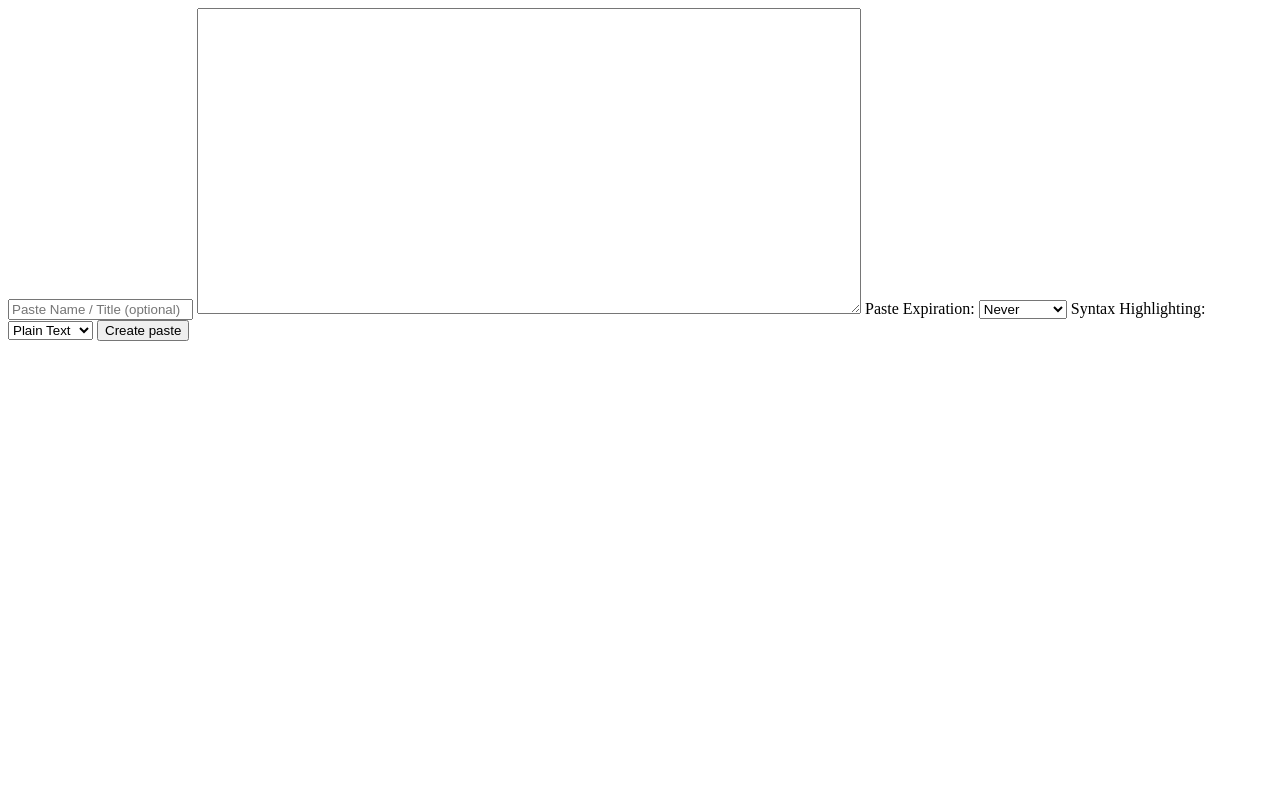
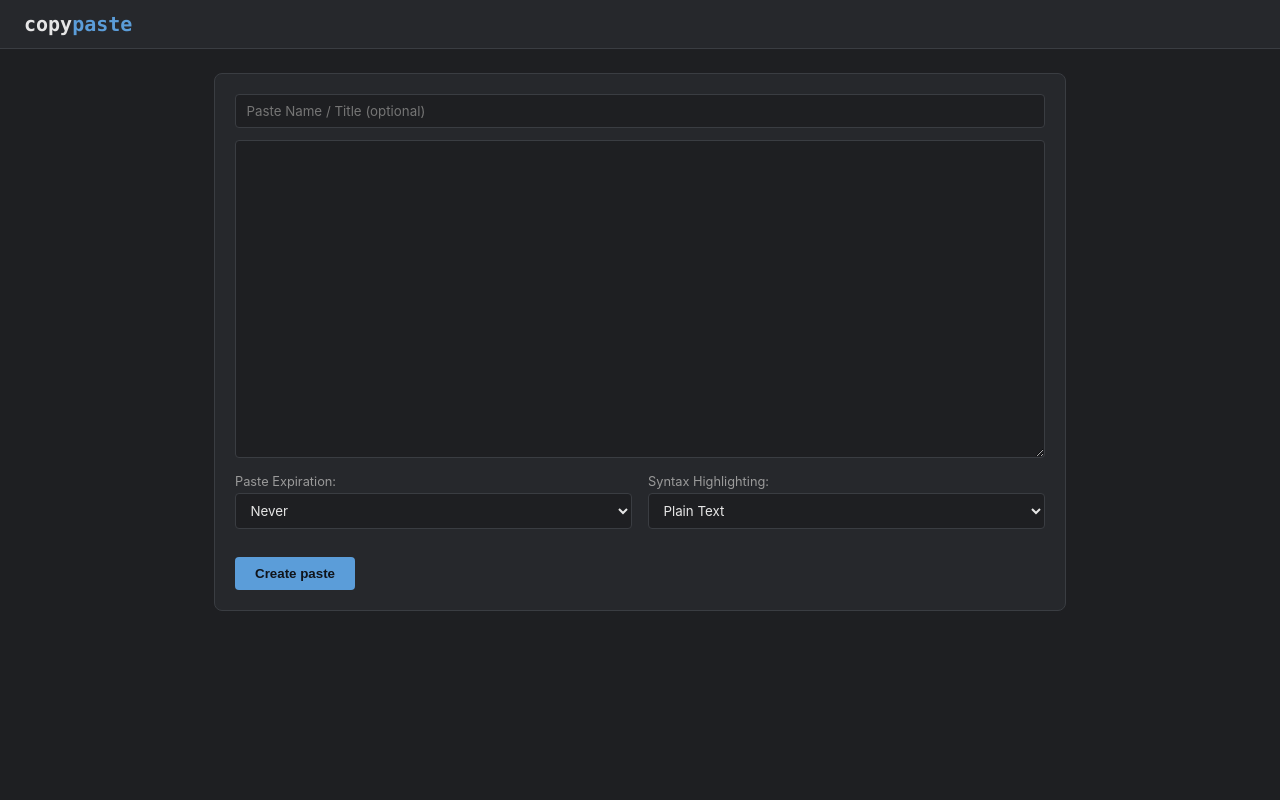
Before and after one commit to yosefsha/copypaste, a Flask app: page / in a window 1280 px wide. Run offline with Flask 3, Linux system fonts and the light colour scheme.

Commit message:
Add dark pastebin-style visual theme
New static/style.css (Flask default static folder, no bundler) applied
across create/view/404 templates: top bar with brand, card-style form,
monospace textarea, settings row for expiration/language, and a paste
header strip with title/raw-link/copy-button. View page's h1 now always
shows (title or paste id) to anchor the header layout consistently.

```diff
--- /dev/null
+++ b/src/copypaste/static/style.css
@@ -0,0 +1,168 @@
+:root {
+  --bg: #1e1f22;
+  --bg-elevated: #26282c;
+  --border: #3a3d42;
+  --text: #e6e6e6;
+  --text-muted: #9a9a9a;
+  --accent: #5b9dd9;
+  --accent-hover: #7ab0e0;
+  --danger: #e06c75;
+  --font-mono: "SFMono-Regular", Consolas, "Liberation Mono", Menlo, monospace;
+  --font-sans: -apple-system, BlinkMacSystemFont, "Segoe UI", Roboto, sans-serif;
+}
+
+* {
+  box-sizing: border-box;
+}
+
+body {
+  margin: 0;
+  min-height: 100vh;
+  display: flex;
+  flex-direction: column;
+  background: var(--bg);
+  color: var(--text);
+  font-family: var(--font-sans);
+}
+
+.topbar {
+  display: flex;
+  align-items: center;
+  padding: 0.75rem 1.5rem;
+  background: var(--bg-elevated);
+  border-bottom: 1px solid var(--border);
+}
+
+.topbar .brand {
+  font-family: var(--font-mono);
+  font-weight: 700;
+  font-size: 1.25rem;
+  color: var(--text);
+  text-decoration: none;
+}
+
+.topbar .brand span {
+  color: var(--accent);
+}
+
+main {
+  flex: 1;
+  width: 100%;
+  max-width: 900px;
+  margin: 0 auto;
+  padding: 1.5rem;
+}
+
+.card {
+  background: var(--bg-elevated);
+  border: 1px solid var(--border);
+  border-radius: 8px;
+  padding: 1.25rem;
+}
+
+form input[type="text"],
+form textarea,
+form select {
+  width: 100%;
+  background: var(--bg);
+  border: 1px solid var(--border);
+  border-radius: 4px;
+  padding: 0.5rem 0.65rem;
+  color: var(--text);
+  font-family: var(--font-sans);
+  margin-bottom: 0.75rem;
+}
+
+form textarea {
+  font-family: var(--font-mono);
+  resize: vertical;
+}
+
+.settings-row {
+  display: flex;
+  flex-wrap: wrap;
+  gap: 1rem;
+  margin-bottom: 1rem;
+}
+
+.settings-row .field {
+  flex: 1;
+  min-width: 160px;
+}
+
+.settings-row label {
+  display: block;
+  font-size: 0.8rem;
+  color: var(--text-muted);
+  margin-bottom: 0.25rem;
+}
+
+button[type="submit"],
+#copy-button {
+  background: var(--accent);
+  color: #10141a;
+  border: none;
+  border-radius: 4px;
+  padding: 0.55rem 1.25rem;
+  font-weight: 600;
+  cursor: pointer;
+}
+
+button[type="submit"]:hover,
+#copy-button:hover {
+  background: var(--accent-hover);
+}
+
+.error {
+  color: var(--danger);
+  font-size: 0.85rem;
+  margin: 0 0 0.5rem;
+}
+
+.paste-header {
+  display: flex;
+  align-items: center;
+  justify-content: space-between;
+  flex-wrap: wrap;
+  gap: 0.5rem;
+  margin-bottom: 0.75rem;
+}
+
+.paste-header h1 {
+  margin: 0;
+  font-size: 1.1rem;
+  font-weight: 600;
+}
+
+.paste-actions a {
+  color: var(--accent);
+  text-decoration: none;
+  margin-right: 0.75rem;
+  font-size: 0.85rem;
+}
+
+.paste-actions a:hover {
+  text-decoration: underline;
+}
+
+#paste-content pre,
+#paste-content .highlight pre {
+  margin: 0;
+  background: var(--bg);
+  border: 1px solid var(--border);
+  border-radius: 6px;
+  padding: 1rem;
+  overflow-x: auto;
+  font-family: var(--font-mono);
+  font-size: 0.9rem;
+  line-height: 1.5;
+}
+
+.not-found {
+  text-align: center;
+  padding: 3rem 1rem;
+}
+
+.not-found a {
+  color: var(--accent);
+}
--- a/src/copypaste/templates/create.html
+++ b/src/copypaste/templates/create.html
@@ -3,8 +3,14 @@
 <head>
   <meta charset="utf-8">
   <title>copypaste</title>
+  <link rel="stylesheet" href="{{ url_for('static', filename='style.css') }}">
 </head>
 <body>
+  <header class="topbar">
+    <a class="brand" href="{{ url_for('create_form') }}">copy<span>paste</span></a>
+  </header>
+  <main>
+    <div class="card">
       <form method="post">
         {{ form.hidden_tag() }}
         {{ form.title(placeholder="Paste Name / Title (optional)") }}
@@ -15,11 +21,19 @@
         {% for error in form.content.errors %}
           <p class="error">{{ error }}</p>
         {% endfor %}
+        <div class="settings-row">
+          <div class="field">
             <label for="{{ form.expiration.id }}">Paste Expiration:</label>
             {{ form.expiration() }}
+          </div>
+          <div class="field">
             <label for="{{ form.language.id }}">Syntax Highlighting:</label>
             {{ form.language() }}
+          </div>
+        </div>
         <button type="submit">Create paste</button>
       </form>
+    </div>
+  </main>
 </body>
 </html>
```
Also changed, not shown: src/copypaste/templates/404.html (+10 -1 lines), src/copypaste/templates/view.html (+9 -1 lines), tests/unit/test_routes.py (+21 -0 lines). Lines whose indentation alone changed are shown as unchanged.
